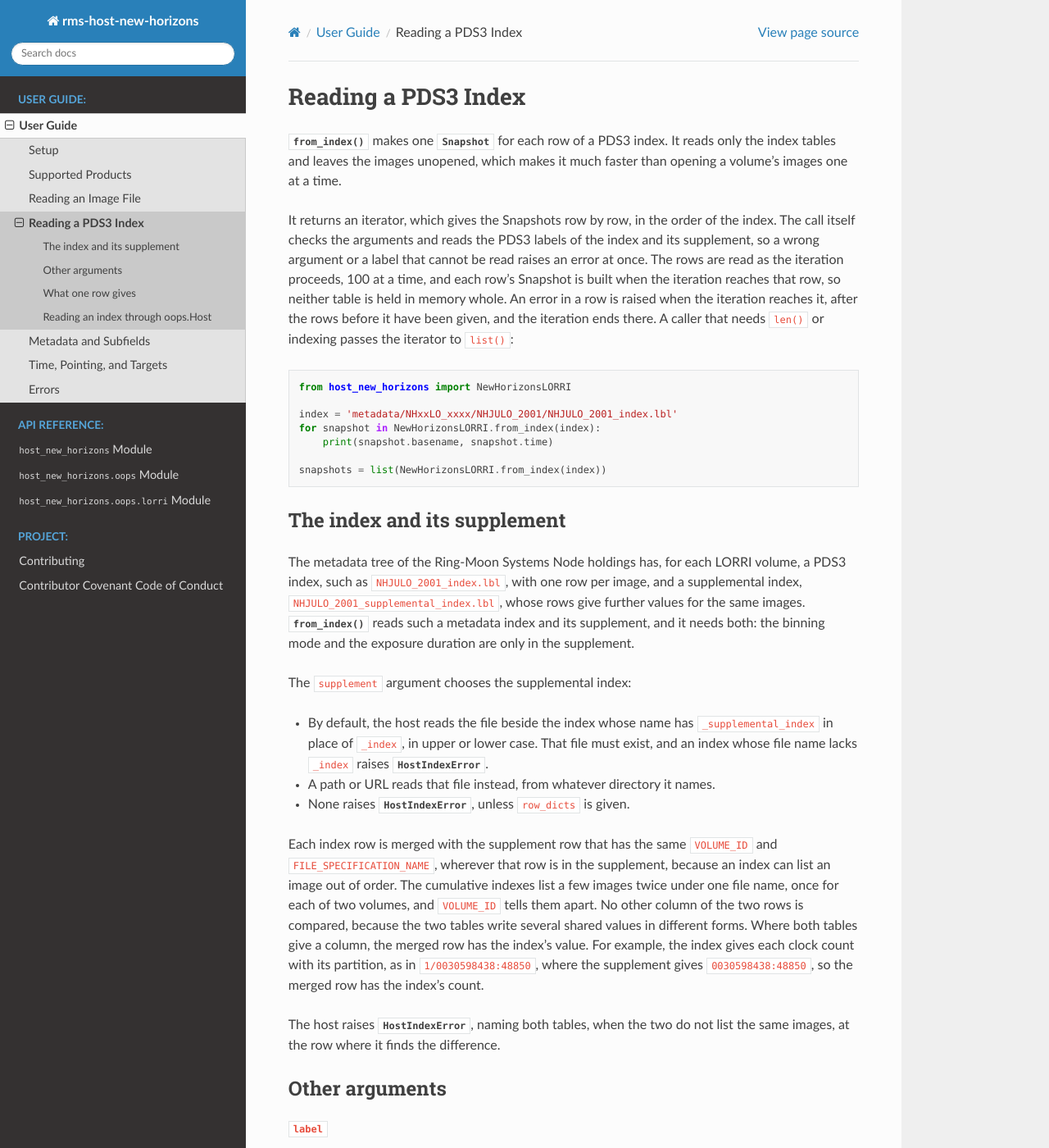
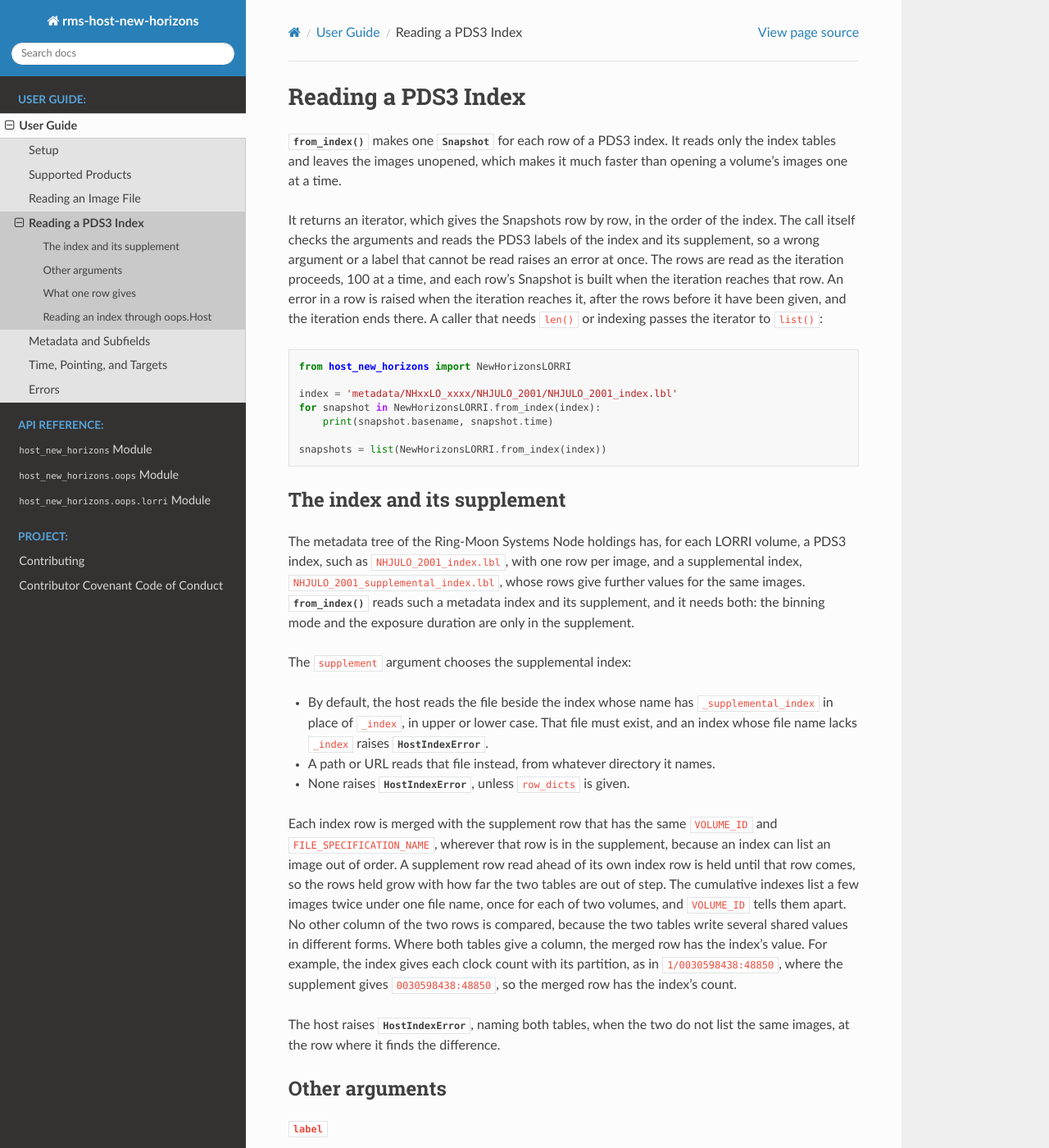
Before and after one commit to SETI/rms-host-new-horizons, a Sphinx documentation site: the page built from docs/user_guide/user_guide_index.rst, in a window 1280 px wide and 1400 px high. Shown: the whole window at 82% size. Built offline with Sphinx 7.4.7 and the Read the Docs theme 3.1.0, drawn with Linux system fonts in a browser that asks for light colours; some of the changed text lies outside the part shown.

Commit message:
Correct the docs CodeRabbit flagged
- An existing file that cannot be read raises HostFormatError, not
  OSError, from from_file; the docstring and the errors chapter say so.
- The index docs no longer say the tables are never held whole: a
  supplement row read ahead of its partner is held until the partner
  comes.
- The index and supplement labels are parsed with strict by default,
  as oops now does.
- from_index documents the tuple that a slice in select gives.

Co-Authored-By: Claude Opus 5.5 <noreply@anthropic.com>
Claude-Session: https://claude.ai/code/session_01RG3ZiBNx376YVT9xgP1ET9

```diff
--- a/docs/user_guide/user_guide_index.rst
+++ b/docs/user_guide/user_guide_index.rst
@@ -11,7 +11,7 @@ It returns an iterator, which gives the Snapshots row by row, in the order of th
 The call itself checks the arguments and reads the PDS3 labels of the index and its
 supplement, so a wrong argument or a label that cannot be read raises an error at once.
 The rows are read as the iteration proceeds, 100 at a time, and each row's Snapshot is
-built when the iteration reaches that row, so neither table is held in memory whole. An
+built when the iteration reaches that row. An
 error in a row is raised when the iteration reaches it, after the rows before it have
 been given, and the iteration ends there. A caller that needs ``len()`` or indexing
 passes the iterator to ``list()``:
@@ -47,13 +47,14 @@ The ``supplement`` argument chooses the supplemental index:
 
 Each index row is merged with the supplement row that has the same ``VOLUME_ID`` and
 ``FILE_SPECIFICATION_NAME``, wherever that row is in the supplement, because an index
-can list an image out of order. The cumulative indexes list a few images twice under one
-file name, once for each of two volumes, and ``VOLUME_ID`` tells them apart. No other
-column of the two rows is compared, because the two tables write several shared values
-in different forms. Where both tables give a column, the merged row has the index's
-value. For example, the index gives each clock count with its partition, as in
-``1/0030598438:48850``, where the supplement gives ``0030598438:48850``, so the merged
-row has the index's count.
+can list an image out of order. A supplement row read ahead of its own index row is held
+until that row comes, so the rows held grow with how far the two tables are out of step.
+The cumulative indexes list a few images twice under one file name, once for each of two
+volumes, and ``VOLUME_ID`` tells them apart. No other column of the two rows is
+compared, because the two tables write several shared values in different forms. Where
+both tables give a column, the merged row has the index's value. For example, the index
+gives each clock count with its partition, as in ``1/0030598438:48850``, where the
+supplement gives ``0030598438:48850``, so the merged row has the index's count.
 
 The host raises :exc:`~oops.host.HostIndexError`, naming both tables, when the two do
 not list the same images, at the row where it finds the difference.
```
Also changed, not shown: other parts of docs/user_guide/user_guide_index.rst (+1 -1 lines), docs/user_guide/user_guide_errors.rst (+6 -9 lines), 1 other file.
